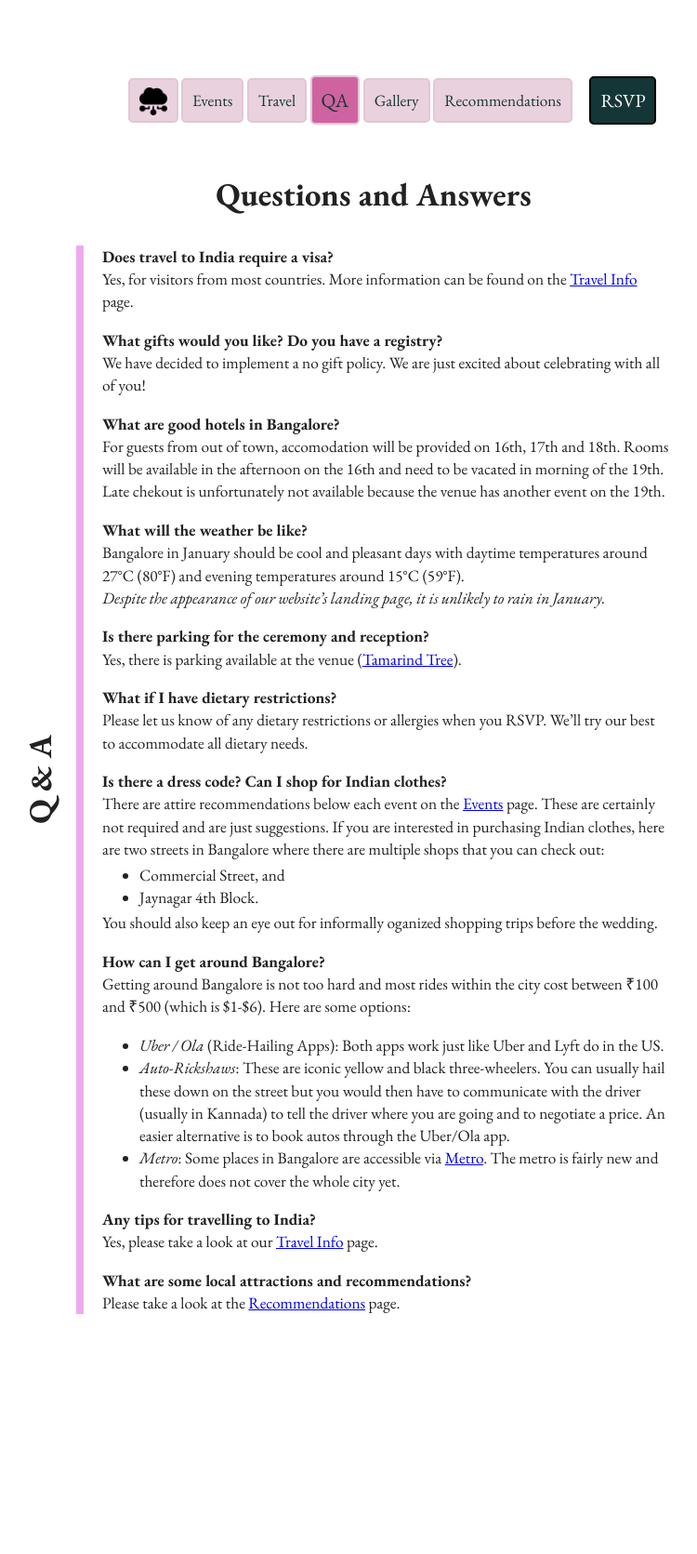
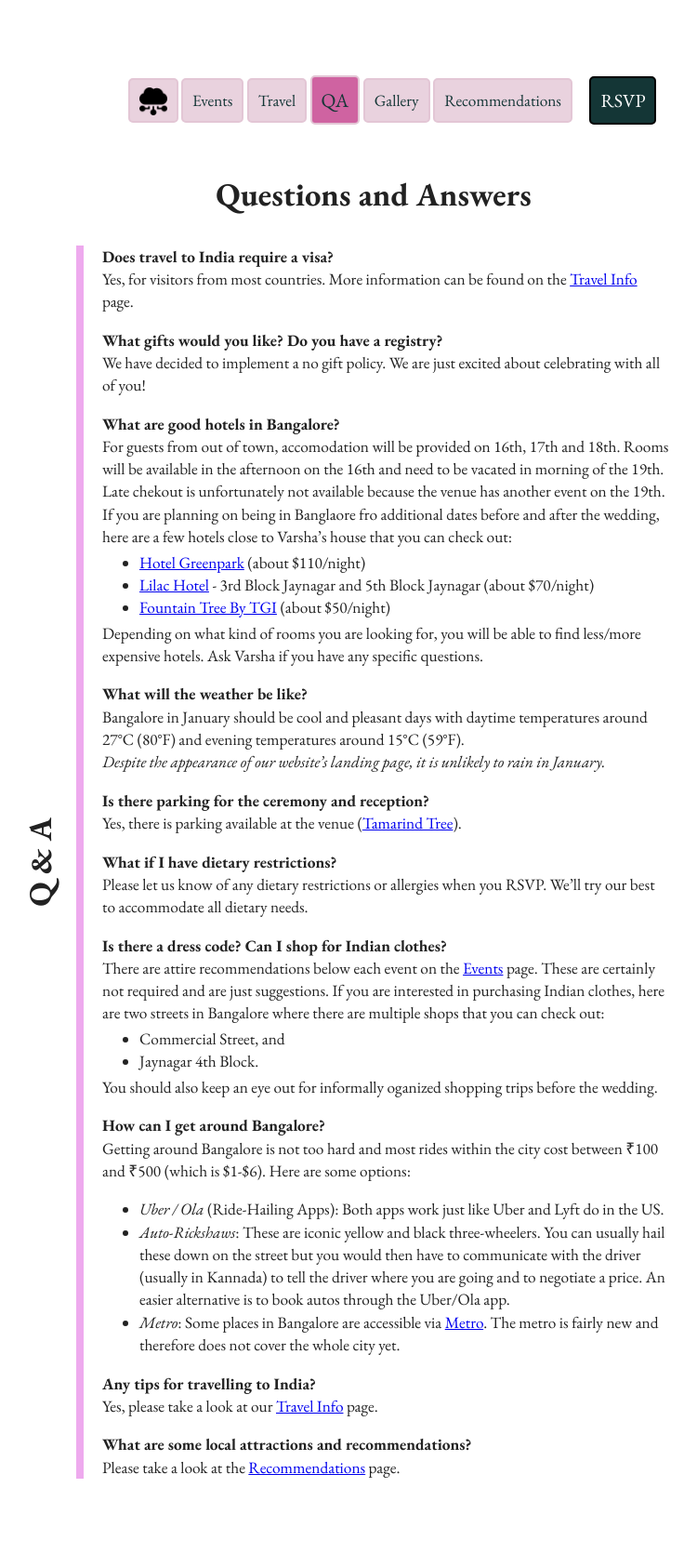
Before and after one commit to kaito-nakatani/shraito, a Jekyll site: the page built from _tabs/qa.md, in a window 1280 px wide. Shown: the whole page at 93% size, without its empty margins (238-988 px from the left). Built offline with Jekyll 4.4.1, drawn with Linux system fonts in a browser that asks for light colours; before the commit the page ends 1495 px from its top, so only the background shows below that.

Commit message:
added additional info

```diff
--- a/_tabs/qa.md
+++ b/_tabs/qa.md
@@ -16,7 +16,14 @@ We have decided to implement a no gift policy. We are just excited about celebra
 
 
 **What are good hotels in Bangalore?**
-For guests from out of town, accomodation will be provided on 16th, 17th and 18th. Rooms will be available in the afternoon on the 16th and need to be vacated in morning of the 19th. Late chekout is unfortunately not available because the venue has another event on the 19th.
+For guests from out of town, accomodation will be provided on 16th, 17th and 18th. Rooms will be available in the afternoon on the 16th and need to be vacated in morning of the 19th. Late chekout is unfortunately not available because the venue has another event on the 19th. If you are planning on being in Banglaore fro additional dates before and after the wedding, here are a few hotels close to Varsha's house that you can check out:
+
+{:.slim}
+- [Hotel Greenpark](https://hotelgreenpark.com/bengaluru/) (about $110/night)
+- [Lilac Hotel](https://lilachotels.com/) - 3rd Block Jaynagar and 5th Block Jaynagar (about $70/night)
+- [Fountain Tree By TGI](https://www.tgihotels.com/fountain-tree-jp-nagar-bangalore/) (about $50/night)
+
+Depending on what kind of rooms you are looking for, you will be able to find less/more expensive hotels. Ask Varsha if you have any specific questions.
 
 **What will the weather be like?**
 Bangalore in January should be cool and pleasant days with daytime temperatures around 27°C (80°F) and evening temperatures around 15°C (59°F).
```
Also changed, not shown: _evts/chapra.md (added, +15 -0 lines).
